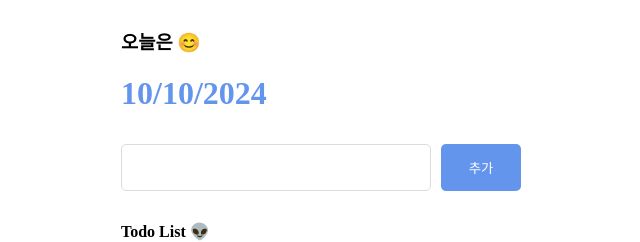
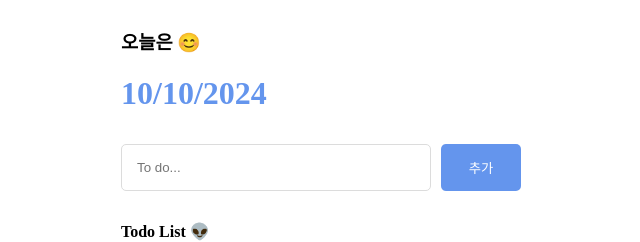
Before and after one commit to ZIZONE0HA/TodoList, a React (Vite) app: page / in a window 1280 px wide. Shown: the top 242 px of the page, without its empty margins (319-959 px from the left). Built offline with nearby package versions, Linux system fonts and the light colour scheme.

Commit message:
Optimization

```diff
--- a/src/App.jsx
+++ b/src/App.jsx
@@ -1,4 +1,4 @@
-import { useRef, useState, useReducer, act } from 'react'
+import { useRef, useState, useReducer, act, useCallback } from 'react'
 import './App.css'
 import Editer from './Component/Editer'
 import Header from './Component/Header'
@@ -54,19 +54,19 @@ function App() {
     });
   }
 
-  const onUpdate = (targetId) =>{
+  const onUpdate = useCallback((targetId)=>{
     dispatch({
       type:"UPDATE",
       targetId: targetId,
     });
-  }
+  },[]);
 
-  const onDelete = (targetId) =>{
+  const onDelete = useCallback((targetId)=>{
     dispatch({
       type: "DELETE",
       targetId: targetId,
     });
-  }
+  },[]);
 
   return (
   <div className='App'>
--- a/src/Component/Editer.jsx
+++ b/src/Component/Editer.jsx
@@ -1,14 +1,38 @@
 import { useRef, useState } from 'react';
 import './Editer.css'
 
-const Editer = () =>{
+const Editer = ({onCreate}) =>{
+    const [content,setContent] = useState('');
+
+    const contentRef = useRef('');
+
+    const onChangeContent = (e) =>{
+        setContent(e.target.value);
+    }
+
+    const onKeyDown = (e) =>{
+        if(e.keyCode === 13)
+            onSubmit();
+    }
+
+    const onSubmit = () =>{
+        if(content==""){
+            contentRef.current.focus();
+            return;
+        }
+        onCreate(content);
+        setContent('');
+    }
 
     return(
         <div className="Editer">
-            <input
-
+            <input value={content}
+            placeholder='To do...'
+            ref={contentRef}
+            onChange={onChangeContent}
+            onKeyDown={onKeyDown}
             ></input>
-            <button  >추가</button>
+            <button onClick={onSubmit}>추가</button>
         </div>
     );
 }
--- a/src/Component/Header.jsx
+++ b/src/Component/Header.jsx
@@ -1,3 +1,4 @@
+import { memo } from 'react';
 import './Header.css'
 const Header = () =>{
     return(
@@ -8,4 +9,4 @@ const Header = () =>{
     );
 }
 
-export default Header;
+export default memo(Header);
--- a/src/Component/TodoItem.jsx
+++ b/src/Component/TodoItem.jsx
@@ -1,4 +1,5 @@
 import './TodoItem.css'
+import { memo } from 'react';
 import classNames from 'classnames';
 
 const TodoItem = ({id,isDone,content,date,onUpdate, onDelete})=>{
@@ -23,4 +24,4 @@ const TodoItem = ({id,isDone,content,date,onUpdate, onDelete})=>{
     );
 }
 
-export default TodoItem;
+export default memo(TodoItem);
```
